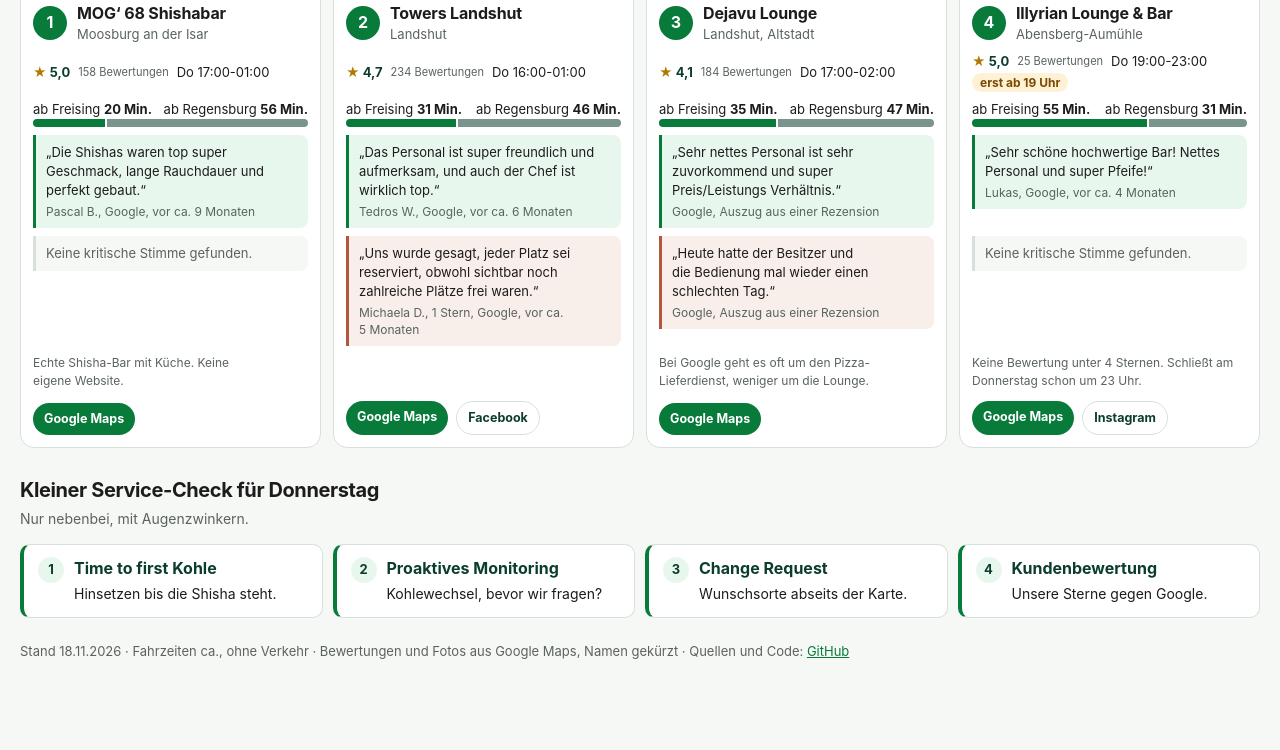
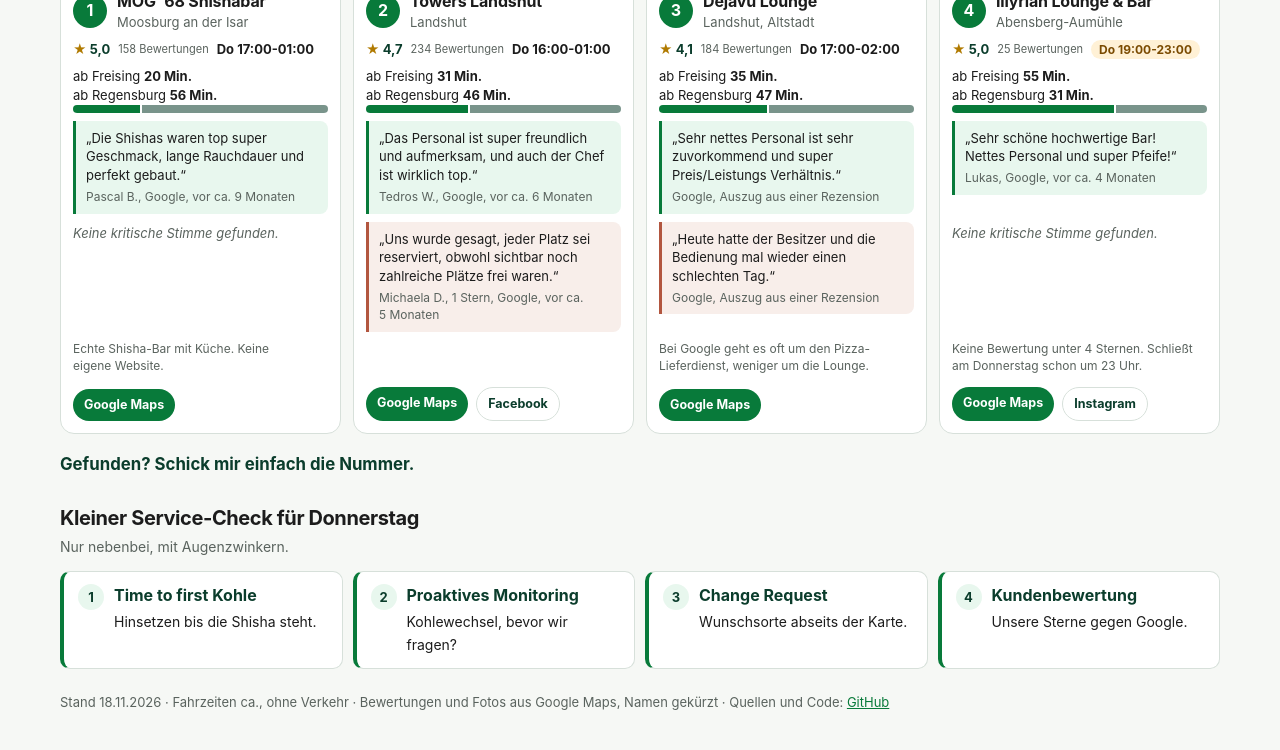
Before and after one commit to tschortsch3711/shisha-as-a-service, a plain HTML site: page index.html in a window 1280 px wide. Shown: the part 905-1655 px from the top of the page. Before the commit the page ends 1604 px from the top, so only its background shows below. Drawn offline with Linux system fonts and the light colour scheme.

Commit message:
Design-Review: Hinweistexte, Favorit-Badge, Do-Zeit, Mitte-Linie
- Hinweis ab Unterschleißheim passt zu den Daten und erklärt Nr. 5 und 6
- Favorit-Badge rechts oben, verdeckt das Leuchtschild nicht mehr
- Do-Zeit fett, spätes Öffnen als gelbe Pille statt doppelter Angabe
- "Keine kritische Stimme" als ruhige Zeile statt leerer Box
- Mittellinie nur an der Strecke, Label mit weißem Rand
- Seitenbreite 1200 px, Grafik und Karten gleich breit
- Zer021-Foto auf Schild und Eingang zugeschnitten, Helleaven-Name gekürzt
- Apostroph in MOG' 68, Aufruf "Schick mir einfach die Nummer" unter den Karten

Co-Authored-By: Claude Opus 5.5 <noreply@anthropic.com>

```diff
--- a/index.html
+++ b/index.html
@@ -57,7 +57,7 @@
   p, blockquote, figcaption, .svc-item span, .split-lbl { text-wrap: pretty; }
   h1 { margin: 0 0 10px; font-size: clamp(1.8rem, 5vw, 2.6rem); line-height: 1.08; letter-spacing: -.03em; }
   .intro { margin: 0; font-size: 1.05rem; color: #F0F7F2; }
-  .fav-badge { position: absolute; z-index: 2; left: 10px; top: 10px; background: #fff; color: var(--g-dark); border-radius: 999px; padding: 4px 10px; font-size: 12.5px; font-weight: 700; box-shadow: 0 2px 8px rgba(0,0,0,.25); }
+  .fav-badge { position: absolute; z-index: 2; right: 10px; top: 10px; background: #fff; color: var(--g-dark); border-radius: 999px; padding: 4px 10px; font-size: 12.5px; font-weight: 700; box-shadow: 0 2px 8px rgba(0,0,0,.25); }
   .b-svg .favt { fill: #B07A00; }
   .origin { display: flex; flex-wrap: wrap; align-items: center; gap: 6px 8px; margin: 0 0 12px; }
   .origin-lbl { font-size: 14px; color: var(--muted); margin-right: 2px; }
@@ -66,6 +66,8 @@
   @media (max-width: 420px) { .origin-btn { padding: 6px 11px; font-size: 13.5px; } .origin { gap: 6px; } }
   .home { margin: 6px 0 0; font-size: 13px; color: var(--muted); }
   .home b { color: var(--ink); }
+  .b-meta .do { font-weight: 650; }
+  .cta { margin: 18px 0 0; font-size: 1.05rem; font-weight: 650; color: var(--g-dark); }
   .svc { margin-top: 12px; }
   .svc-grid { list-style: none; margin: 0; padding: 0; display: grid; grid-template-columns: 1fr; gap: 10px; }
   @media (min-width: 700px) { .svc-grid { grid-template-columns: repeat(2, minmax(0, 1fr)); } }
@@ -121,7 +123,7 @@
   .b-svg text { font-family: Inter, "Segoe UI", Arial, sans-serif; fill: var(--ink); }
   .b-svg .city { font-weight: 700; font-size: 17px; }
   .b-svg .who { font-size: 13px; fill: var(--muted); }
-  .b-svg .mid { font-size: 12px; fill: var(--muted); font-weight: 650; letter-spacing: .08em; text-transform: uppercase; }
+  .b-svg .mid { font-size: 12px; fill: var(--muted); font-weight: 650; letter-spacing: .08em; text-transform: uppercase; paint-order: stroke; stroke: #fff; stroke-width: 5px; stroke-linejoin: round; }
   .b-svg .road { stroke: var(--g-dark); stroke-width: 6; stroke-linecap: round; }
   .b-svg .midline { stroke: var(--muted); stroke-width: 2; stroke-dasharray: 4 4; }
   .b-svg .midline.faint { stroke: #B9C6BE; }
@@ -140,7 +142,7 @@
   .b-svg-v .b-pt .sub { font-size: 14.5px; }
   .b-svg-v .city { font-size: 19px; }
   .b-cap { font-size: 13px; color: var(--muted); margin: 6px 4px 6px; }
-  .wrap { max-width: 1440px; }
+  .wrap { max-width: 1200px; }
   .b-svg-h { max-width: 1060px; margin: 0 auto; }
   .b-cards { display: grid; grid-template-columns: 1fr; gap: 14px; margin-top: 18px; }
   @media (min-width: 700px) { .b-cards { grid-template-columns: repeat(2, minmax(0, 1fr)); } }
@@ -167,7 +169,7 @@
       .b-card .tiny { margin-top: 0; }
     }
   }
-  .q.none { background: var(--paper); border-left-color: var(--line); color: var(--muted); font-size: 13px; }
+  .q.none { background: none; border-left: 0; padding: 2px 0; color: var(--muted); font-size: 13px; font-style: italic; }
   .b-card {
     background: var(--card); border: 1px solid var(--line); border-radius: var(--r); overflow: hidden;
     display: flex; flex-direction: column; scroll-margin-top: 16px; transition: box-shadow .2s;
@@ -194,7 +196,7 @@
 </head>
 <body>
 <div id="app"></div>
-<noscript><p style="padding:20px">Diese Seite braucht JavaScript. Kurz gesagt, ab Regensburg: 1 MOG‘ 68 Moosburg, 2 Towers Landshut, 3 Dejavu Lounge Landshut, 4 Illyrian Lounge Abensberg. Ab Unterschleißheim: 1 MOG‘ 68 Moosburg, 2 Towers Landshut, 5 Helleaven Erding, 6 Zer021 Neufahrn.</p></noscript>
+<noscript><p style="padding:20px">Diese Seite braucht JavaScript. Kurz gesagt, ab Regensburg: 1 MOG’ 68 Moosburg, 2 Towers Landshut, 3 Dejavu Lounge Landshut, 4 Illyrian Lounge Abensberg. Ab Unterschleißheim: 1 MOG’ 68 Moosburg, 2 Towers Landshut, 5 Helleaven Erding, 6 Zer021 Neufahrn.</p></noscript>
 <script>
 /* =====================================================================
    DATEN: alle Varianten rendern aus diesem Array.
@@ -256,7 +258,7 @@ const BARS = [
     lat: 48.8155, lng: 11.8463,
   },
   {
-    id: 'mog68', sets: ['regensburg', 'ush'], nr: 5, name: 'MOG‘ 68 Shishabar', ort: 'Moosburg an der Isar',
+    id: 'mog68', sets: ['regensburg', 'ush'], nr: 5, name: 'MOG’ 68 Shishabar', ort: 'Moosburg an der Isar',
     rating: 5.0, count: 158, preis: '', doOpen: '17:00', doClose: '01:00',
     fromFreising: { min: 20, km: 18 }, fromRegensburg: { min: 56, km: 84 }, fromUSH: { min: 33, km: 43 },
     adresse: 'Herrnstraße, 85368 Moosburg an der Isar',
@@ -267,7 +269,7 @@ const BARS = [
     ],
     kritisch: [],
     hinweis: 'Echte Shisha-Bar mit Küche. Keine eigene Website.',
-    img: 'img/mog68.jpg', alt: 'Innenraum der MOG‘ 68 Shishabar in Moosburg mit Samtsofas und einer Shisha im Vordergrund',
+    img: 'img/mog68.jpg', alt: 'Innenraum der MOG’ 68 Shishabar in Moosburg mit Samtsofas und einer Shisha im Vordergrund',
     mapsUrl: 'https://www.google.com/maps/search/?api=1&query=MOG%2068%20Shishabar%20Herrnstra%C3%9Fe%2085368%20Moosburg',
     webUrl: '', webLabel: '',
     lat: 48.4677, lng: 11.9372,
@@ -291,7 +293,7 @@ const BARS = [
     lat: 48.3105, lng: 11.6582,
   },
   {
-    id: 'helleaven', sets: ['ush'], nr: 0, name: 'Helleaven Cocktail & Shishabar', short: 'Helleaven', ort: 'Erding',
+    id: 'helleaven', sets: ['ush'], nr: 0, name: 'Helleaven', ort: 'Erding · Cocktail & Shishabar',
     rating: 4.8, count: 566, preis: '', doOpen: '17:00', doClose: '00:00',
     fromFreising: { min: 24, km: 21 }, fromRegensburg: { min: 72, km: 107 }, fromUSH: { min: 35, km: 35 },
     adresse: 'Landshuter Str. 9, 85435 Erding',
@@ -344,7 +346,6 @@ const onlyU = BARS.filter(b => !b.sets.includes('regensburg'))
 [...inR, ...onlyU].forEach((b, i) => { b.nr = i + 1; });
 const visible = () => BARS.filter(b => b.sets.includes(origin)).sort((a, b) => a.nr - b.nr);
 
-const late = b => isLate(b) ? `<span class="late">erst ab ${hour(b.doOpen)} Uhr</span>` : '';
 const stars = b => `<span class="stars"><span class="s" aria-hidden="true">★</span> ${de(b.rating)}<span class="sr"> von 5 Sternen</span></span>`;
 const doTimes = b => b.doClose ? `${esc(b.doOpen)}-${esc(b.doClose)}` : `ab ${esc(b.doOpen)}`;
 
@@ -412,8 +413,8 @@ function routeHorizontal() {
   const mx = (X0 + X1) / 2;
   return `
   <svg class="b-svg b-svg-h" viewBox="0 0 ${W} ${H}" role="group" aria-label="Strecke Freising nach ${O().name} mit den Bars nach Fahrzeit-Verhältnis">
-    <line class="midline faint" x1="${mx}" y1="14" x2="${mx}" y2="${H - 22}"/>
-    <text class="mid" x="${mx}" y="${H - 6}" text-anchor="middle">Mitte</text>
+    <line class="midline faint" x1="${mx}" y1="${Y - 30}" x2="${mx}" y2="${Y + 30}"/>
+    <text class="mid" x="${mx}" y="${Y + 46}" text-anchor="middle">Mitte</text>
     ${stems}
     <line class="road" x1="${X0}" y1="${Y}" x2="${X1}" y2="${Y}"/>
     <circle class="end" cx="${X0}" cy="${Y}" r="9"/><circle class="end" cx="${X1}" cy="${Y}" r="9"/>
@@ -472,7 +473,7 @@ function renderB(app) {
       ${media(b, b.fav ? '<span class="fav-badge">★ Mein Favorit</span>' : '')}
       <div class="b-body">
         <div class="b-title"><span class="nr">${b.nr}</span><div><h3>${esc(b.name)}</h3><small>${esc(b.ort)}</small></div></div>
-        <div class="b-meta">${stars(b)} <span class="cnt">${b.count} Bewertungen</span><span>Do ${doTimes(b)}</span>${late(b)}</div>
+        <div class="b-meta">${stars(b)} <span class="cnt">${b.count} Bewertungen</span><span class="do${isLate(b) ? ' late' : ''}">Do ${doTimes(b)}</span></div>
         <div>
           <div class="split-lbl"><span>ab Freising <b>${k} Min.</b></span><span>ab ${O().name} <b>${r} Min.</b></span></div>
           <div class="split" aria-hidden="true"><span class="sk" style="flex:${k}"></span><span class="sr2" style="flex:${r}"></span></div>
@@ -495,13 +496,14 @@ function renderB(app) {
         <span class="origin-lbl">Dein Start:</span>
         ${Object.entries(ORIGINS).map(([k, o]) => `<button type="button" class="origin-btn" data-origin="${k}" aria-pressed="${k === origin}">${o.name}</button>`).join('')}
       </div>
-      ${origin === 'ush' ? '<p class="hint">Ab Unterschleißheim zeige ich andere Bars: in der Mitte oder eher Richtung Regensburg, damit dein Heimweg kurz bleibt.</p>' : ''}
+      ${origin === 'ush' ? '<p class="hint">Ab Unterschleißheim kommen zwei Bars dazu, die näher an dir liegen (Nr. 5 und 6, die Nummern bleiben eindeutig). Deinen Heimweg nach Regensburg siehst du auf jeder Karte.</p>' : ''}
       <div class="b-route">
         ${routeHorizontal()}
         ${routeVertical()}
         <p class="b-cap">Je näher an der Mitte, desto fairer ist die Fahrt verteilt. Lage nach Anteil der Fahrzeit, nicht nach Karte.</p>
       </div>
       <div class="b-cards">${cards}</div>
+      <p class="cta">Gefunden? Schick mir einfach die Nummer.</p>
       ${serviceCheck()}
     </main>
     ${footer()}`;
```
Also changed, not shown: img/zer021.jpg, 1 other file.
